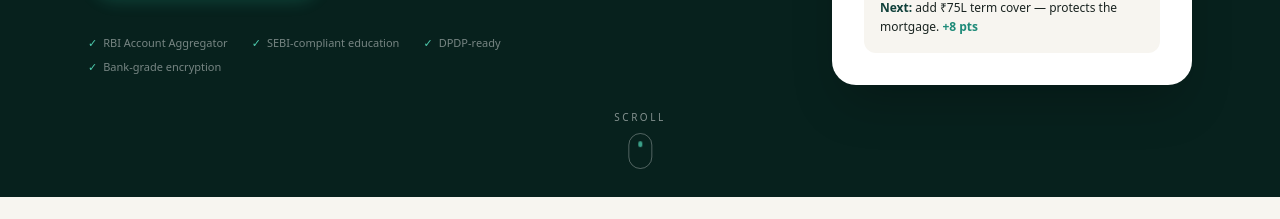
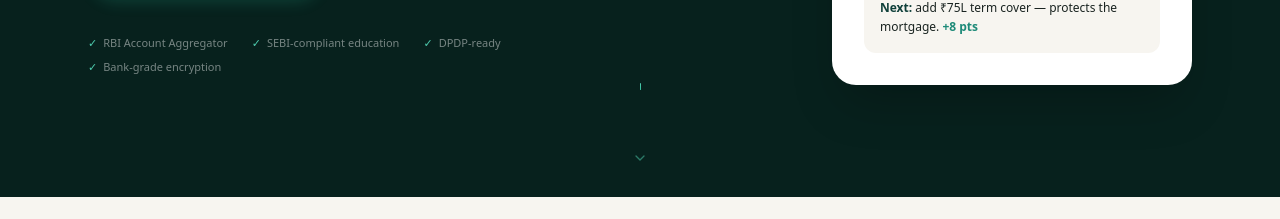
Before and after one commit to yashcodingprodigy/PersonalCFO, a Next.js app in the folder web/: page / in a window 1280 px wide. Shown: the part 573-792 px from the top of the page. Built offline with nearby package versions, Linux system fonts and the light colour scheme; no server answers.

Commit message:
Replace scroll cue with minimal beam-line indicator

```diff
--- a/web/src/app/globals.css
+++ b/web/src/app/globals.css
@@ -99,8 +99,10 @@ body {
 .pw-blob { animation: pw-blob 16s ease-in-out infinite; }
 @keyframes pw-float2 { 0%,100% { transform: translateY(0); } 50% { transform: translateY(-12px); } }
 .pw-float2 { animation: pw-float2 6s ease-in-out infinite; }
-@keyframes pw-bounce { 0%,100% { transform: translateY(0); opacity: 0.7; } 50% { transform: translateY(7px); opacity: 1; } }
+@keyframes pw-bounce { 0%,100% { transform: translateY(0); opacity: 0.7; } 50% { transform: translateY(6px); opacity: 1; } }
 .pw-bounce { animation: pw-bounce 1.7s ease-in-out infinite; }
+@keyframes pw-scroll-beam { 0% { transform: translateY(-100%); opacity: 0; } 18% { opacity: 1; } 82% { opacity: 1; } 100% { transform: translateY(300%); opacity: 0; } }
+.pw-scroll-beam { animation: pw-scroll-beam 2s cubic-bezier(.6,0,.4,1) infinite; }
 @keyframes pw-shine { 0% { background-position: -180% 0; } 100% { background-position: 180% 0; } }
 .pw-reveal { opacity: 0; transform: translateY(20px); transition: opacity .7s cubic-bezier(.16,1,.3,1), transform .7s cubic-bezier(.16,1,.3,1); }
 .pw-reveal.in { opacity: 1; transform: none; }
--- a/web/src/app/page.tsx
+++ b/web/src/app/page.tsx
@@ -252,12 +252,12 @@ export default function Landing() {
           </div>
         </div>
 
-        {/* Scroll cue */}
-        <a href="#features" aria-label="Scroll to explore" className="absolute bottom-7 left-1/2 -translate-x-1/2 flex flex-col items-center gap-2 text-white/50 hover:text-white transition-colors">
-          <span className="text-[10px] uppercase tracking-[0.25em]">Scroll</span>
-          <span className="w-6 h-9 rounded-full border border-white/30 flex items-start justify-center pt-1.5">
-            <span className="w-1 h-1.5 rounded-full bg-mint-400 pw-bounce" />
+        {/* Scroll cue — hairline with a mint beam running down */}
+        <a href="#features" aria-label="Scroll to explore" className="group absolute bottom-8 left-1/2 -translate-x-1/2 flex flex-col items-center gap-2.5">
+          <span className="relative w-px h-14 rounded-full bg-white/12 overflow-hidden">
+            <span className="absolute left-0 top-0 w-px h-4 rounded-full pw-scroll-beam" style={{ background: 'linear-gradient(180deg,#7FE0C8,#2FBC9B)' }} />
           </span>
+          <svg className="pw-bounce text-mint-400/70 group-hover:text-mint-300 transition-colors" width="16" height="16" viewBox="0 0 24 24" fill="none" stroke="currentColor" strokeWidth="2" strokeLinecap="round" strokeLinejoin="round"><path d="M6 9l6 6 6-6" /></svg>
         </a>
       </section>
 
```
